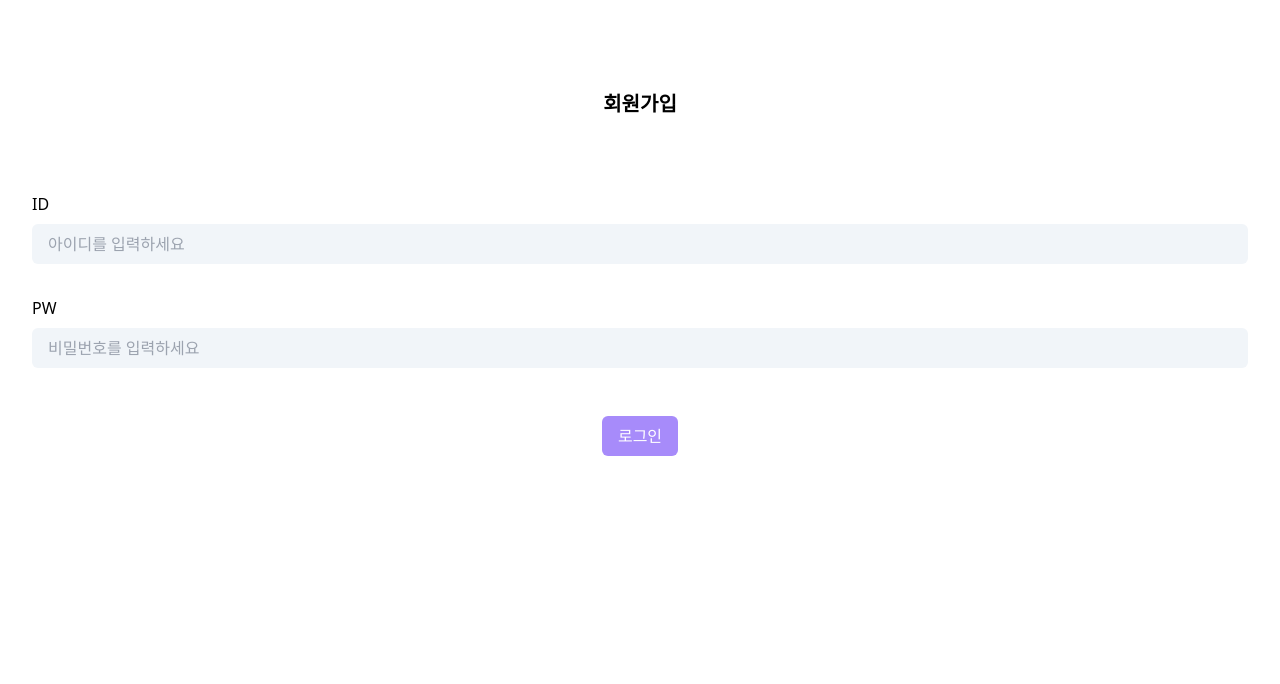
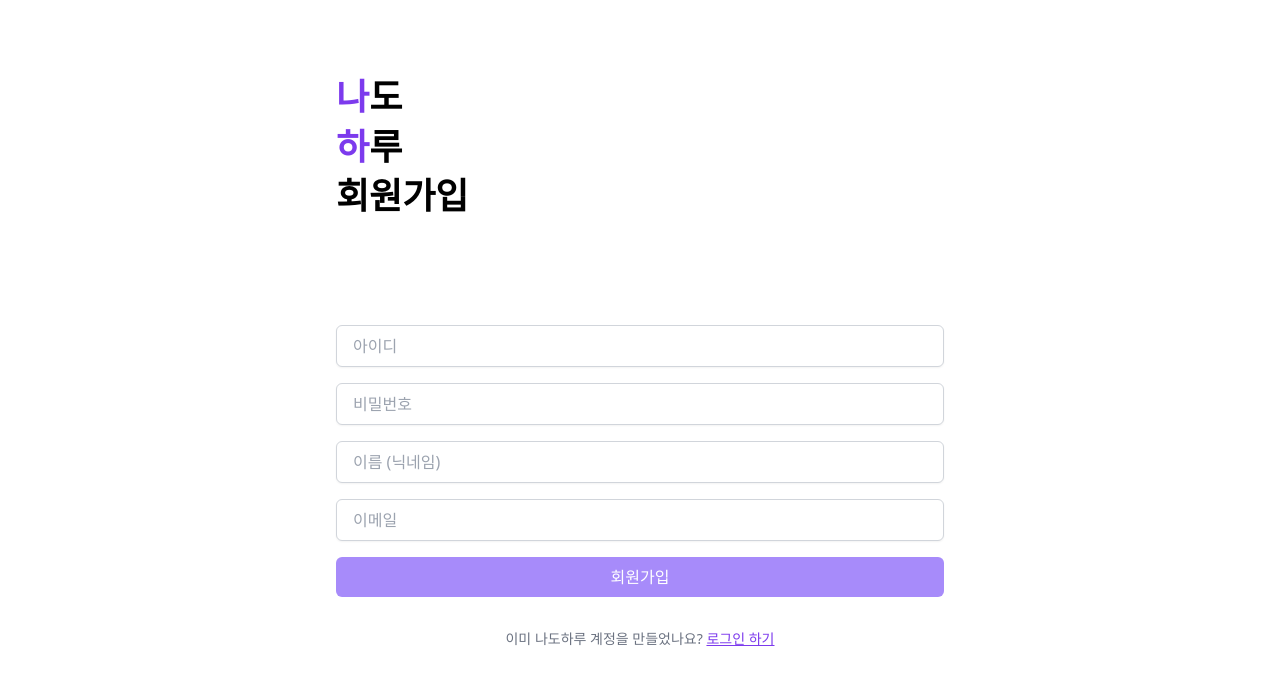
Before and after one commit to GuitarCoders/front, a Next.js app: page /auth/signup in a window 1280 px wide. Shown: the top 684 px of the page. Built offline with nearby package versions, Linux system fonts and the light colour scheme; no server answers.

Commit message:
NDHR-70 회원가입 API 연결
자동 로그인은 나중에 API 수정하면 구현

```diff
--- a/pages/auth/signup.tsx
+++ b/pages/auth/signup.tsx
@@ -1,34 +1,133 @@
+import { gql, useMutation } from "@apollo/client";
+import SubmitButton from "@components/submit-button";
+import TextInput from "@components/text-input";
+import Link from "next/link";
+import { useRouter } from "next/router";
+import { useEffect } from "react";
+import { useForm } from "react-hook-form";
+
+const SIGN_UP = gql`
+  mutation SignUp(
+    $name: String!
+    $account_id: String!
+    $email: String!
+    $password: String!
+  ) {
+    createUser(
+      createUserData: {
+        name: $name
+        account_id: $account_id
+        email: $email
+        password: $password
+      }
+    ) {
+      _id
+      name
+      email
+      account_id
+      about_me
+      friends
+    }
+  }
+`;
+
+interface SignUpForm {
+  name: string;
+  account_id: string;
+  email: string;
+  password: string;
+}
+
+interface SignUpResponse {
+  createUser: {
+    _id: string;
+    name: string;
+    email: string;
+    account_id: string;
+    about_me: string;
+    friends: string[];
+  };
+}
+
 const SignUp = () => {
+  const router = useRouter();
+  const { register, handleSubmit } = useForm<SignUpForm>();
+
+  const [getSignUp, { loading, error, data }] = useMutation<
+    SignUpResponse,
+    SignUpForm
+  >(SIGN_UP);
+  const onValid = async (formData: SignUpForm) => {
+    if (loading) return;
+    console.log("FD", formData);
+    const result = await getSignUp({ variables: formData });
+    console.log(result);
+  };
+
+  // 로그인 페이지에 진입 했을 때, token이 이미 있어도 삭제 시킴.
+  useEffect(() => {
+    if (localStorage.getItem("token")) {
+      localStorage.clear();
+    }
+  }, [router]);
+
+  // 회원가입 성공 시, 토큰 저장 시켜서 메인 페이지로 보냄
+  // useEffect(() => {
+  //   if (data && data.createUser.status) {
+  //     const token = data.status.jwt_token;
+  //     localStorage.setItem("token", token);
+  //     router.push("/");
+  //   }
+  // }, [data, router]);
+
+  if (error) alert(JSON.stringify(error));
   return (
-    <main className="px-4">
-      <div className="mt-12 h-28 flex justify-center items-center text-xl font-bold">
-        회원가입
+    <main className="max-w-2xl mx-auto">
+      <section className="flex p-8 my-10">
+        <h1 className="text-4xl font-bold leading-snug">
+          <b className="text-violet-600">나</b>도
+          <br />
+          <b className="text-violet-600">하</b>루
+          <br />
+          회원가입
+        </h1>
+      </section>
+      <form
+        onSubmit={handleSubmit(onValid)}
+        className="flex flex-col gap-4 p-8"
+      >
+        <TextInput
+          register={register("account_id")}
+          placeholder="아이디"
+          loading={loading}
+        />
+        <TextInput
+          type="password"
+          register={register("password")}
+          placeholder="비밀번호"
+          loading={loading}
+        />
+        <TextInput
+          register={register("name")}
+          placeholder="이름 (닉네임)"
+          loading={loading}
+        />
+        <TextInput
+          register={register("email")}
+          type="email"
+          placeholder="이메일"
+          loading={loading}
+        />
+        <SubmitButton text="회원가입" loading={loading} />
+      </form>
+      <div className="px-8 pb-8 flex justify-center">
+        <p className="text-sm text-gray-500">
+          이미 나도하루 계정을 만들었나요?{" "}
+          <Link href="/auth/signin" className="underline text-violet-600">
+            로그인 하기
+          </Link>
+        </p>
       </div>
-      <form className="py-4">
-        <div className="p-4 flex flex-col gap-2">
-          <label htmlFor="id">ID</label>
-          <input
-            id="id"
-            type="id"
-            placeholder="아이디를 입력하세요"
-            className="bg-slate-100 px-4 py-2 rounded-md focus:ring-violet-400 focus:outline-violet-400"
-          />
-        </div>
-        <div className="p-4 flex flex-col gap-2">
-          <label htmlFor="pw">PW</label>
-          <input
-            id="pw"
-            type="password"
-            placeholder="비밀번호를 입력하세요"
-            className="bg-slate-100 px-4 py-2 rounded-md focus:ring-violet-400 focus:outline-violet-400"
-          />
-        </div>
-        <div className="flex justify-center items-center mt-8">
-          <button className="bg-violet-400 px-4 py-2 rounded-md text-white">
-            로그인
-          </button>
-        </div>
-      </form>
     </main>
   );
 };
```
